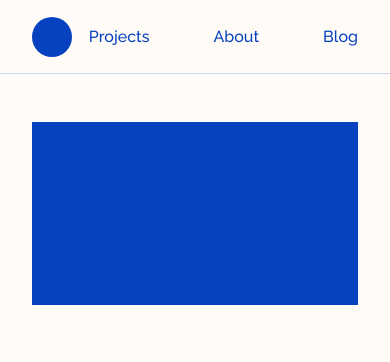
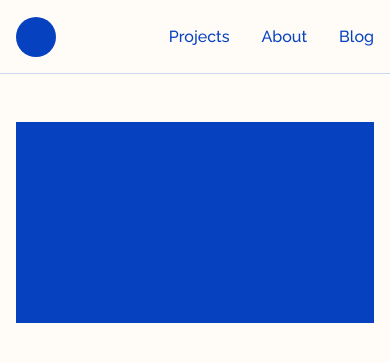
Before and after one commit to mbourjac/react-tag-filters, a React (Vite) app: page / in a window 390 px wide. Shown: the top 362 px of the page. Built offline with nearby package versions, Linux system fonts and the light colour scheme.

Commit message:
fix: reduce spacing and padding on small devices

```diff
--- a/src/components/Header/Header.tsx
+++ b/src/components/Header/Header.tsx
@@ -4,12 +4,12 @@ import { HeaderLink } from './HeaderLink';
 
 export const Header = () => {
   return (
-    <header className="sticky top-0 z-10 flex h-[4.625rem] w-full items-center justify-between border-b border-body-light bg-off-white px-8 py-4">
+    <header className="sticky top-0 z-10 flex h-[4.625rem] w-full items-center justify-between border-b border-body-light bg-off-white px-4 py-4 sm:px-8">
       <Link to="/">
         <Logo ariaHidden className="aspect-square w-10" />
         <span className="sr-only">Home</span>
       </Link>
-      <nav className="flex gap-16 font-medium">
+      <nav className="flex gap-8 font-medium sm:gap-16">
         <HeaderLink to={'projects'} end>
           Projects
         </HeaderLink>
--- a/src/pages/About.tsx
+++ b/src/pages/About.tsx
@@ -2,7 +2,7 @@ import { MainHeading } from '../components/MainHeading';
 
 export const About = () => {
   return (
-    <div className="px-8 py-12">
+    <div className="px-4 py-12 sm:px-8">
       <MainHeading>About</MainHeading>
     </div>
   );
--- a/src/pages/Blog.tsx
+++ b/src/pages/Blog.tsx
@@ -2,7 +2,7 @@ import { MainHeading } from '../components/MainHeading';
 
 export const Blog = () => {
   return (
-    <div className="px-8 py-12">
+    <div className="px-4 py-12 sm:px-8">
       <MainHeading>Blog</MainHeading>
     </div>
   );
--- a/src/pages/Home.tsx
+++ b/src/pages/Home.tsx
@@ -1,6 +1,6 @@
 export const Home = () => {
   return (
-    <div className="flex flex-col gap-8 px-8 py-12">
+    <div className="flex flex-col gap-8 px-4 py-12 sm:px-8">
       <div className="aspect-video w-full bg-body"></div>
     </div>
   );
--- a/src/pages/NotFound.tsx
+++ b/src/pages/NotFound.tsx
@@ -2,7 +2,7 @@ import { MainHeading } from '../components/MainHeading';
 
 export const NotFound = () => {
   return (
-    <div className="px-8 py-12">
+    <div className="px-4 py-12 sm:px-8">
       <MainHeading>Nothing to see here</MainHeading>
     </div>
   );
--- a/src/pages/Projects/Projects.tsx
+++ b/src/pages/Projects/Projects.tsx
@@ -36,7 +36,7 @@ export const Projects = () => {
   };
 
   return (
-    <div className="flex flex-col gap-12 px-8 py-12">
+    <div className="flex flex-col gap-12 px-4 py-12 sm:px-8">
       <MainHeading>
         Lorem ipsum dolor sit amet consectetur adipisicing elit.
       </MainHeading>
```
